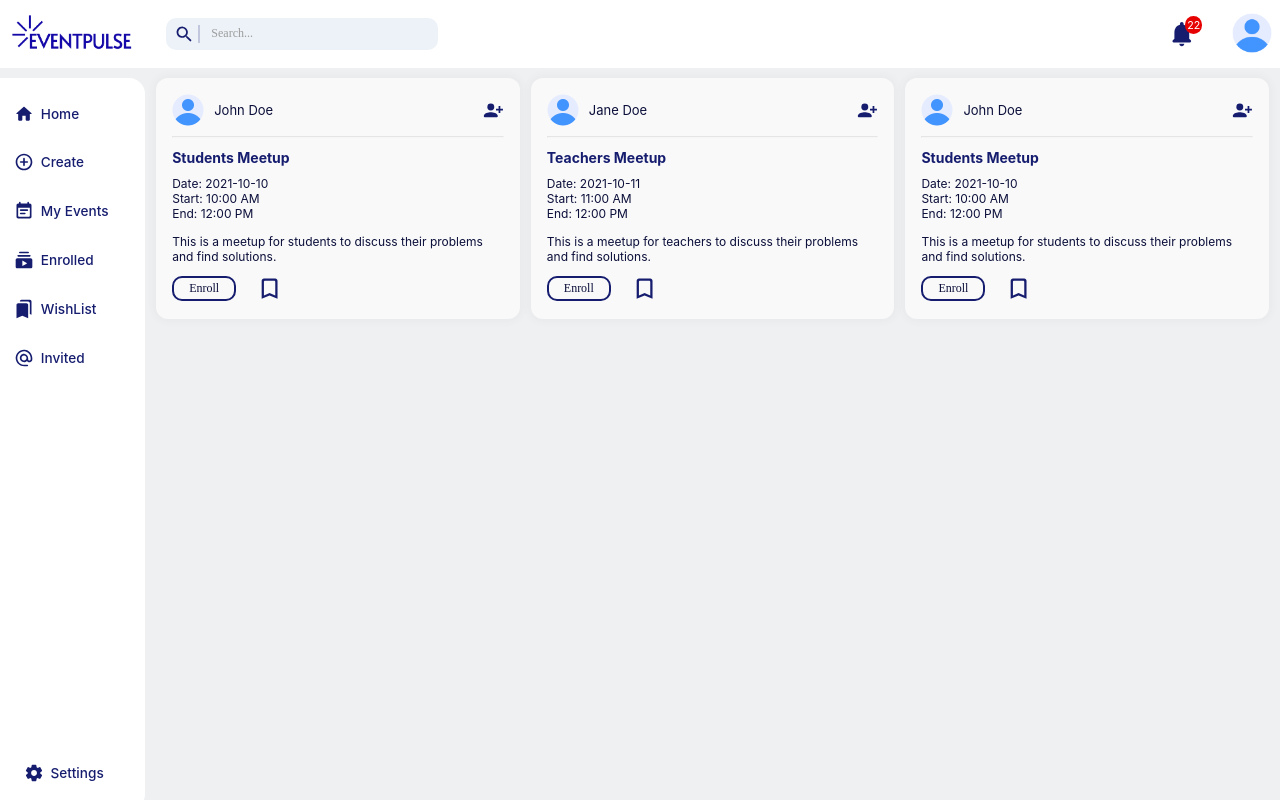
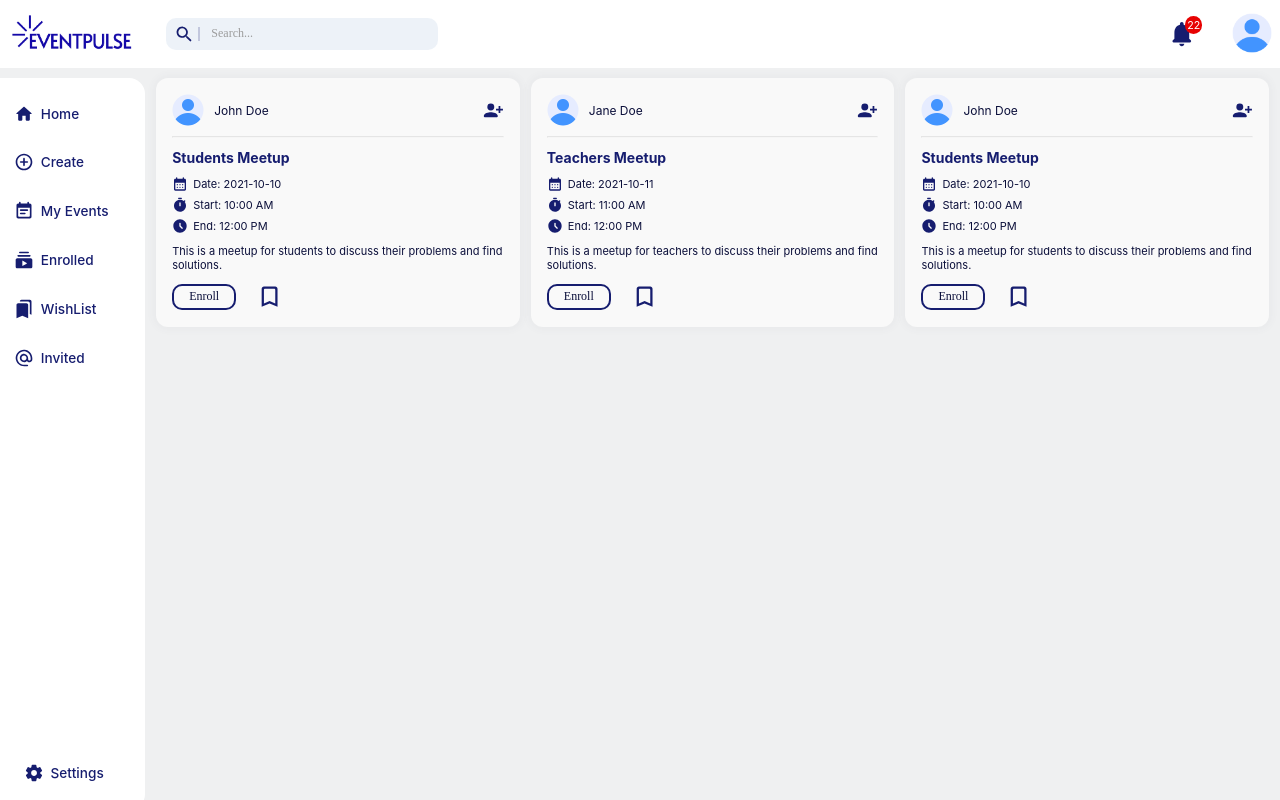
Before and after one commit to imesh-madushan/iwb360-davinci-crew, a React (Create React App) app in the folder frontend/: page / in a window 1280 px wide. Built offline with nearby package versions, Linux system fonts and the light colour scheme.

Commit message:
navbar input and post css updated

```diff
--- a/frontend/src/components/navBarAfterAuth/navBarAfterAuth.css
+++ b/frontend/src/components/navBarAfterAuth/navBarAfterAuth.css
@@ -58,7 +58,7 @@
 }
 
 .navAAuth .midcontainer .search hr{
-    height: 1rem;
+    height: 0.8rem;
     border: 1px solid #161D6F;
     opacity: 0.2;
 }
@@ -70,6 +70,11 @@
     border: none;
     font-size: 0.75rem;
     outline: none;
+}
+.navAAuth .midcontainer .search input:focus{
+    border: none;
+    outline: none;
+    box-shadow: none;
 }
 
 .navAAuth .links{
--- a/frontend/src/components/navBarAfterAuth/navBarAfterAuth.jsx
+++ b/frontend/src/components/navBarAfterAuth/navBarAfterAuth.jsx
@@ -47,13 +47,6 @@ const NavBarAfterAuth = () => {
         });
     };
 
-  const handleOutsideClick = (e) => {
-    if (dropDownRef.current.contains(e.target) || e.target.classList.contains("img")) {
-      return;
-    }
-    hideDropdown();
-  };
-
     const handleNotifiHover = () => {
         gsap.fromTo(notifiRef.current,
             {
@@ -72,7 +65,15 @@ const NavBarAfterAuth = () => {
         );
     }
 
+    // Close dropdown when click outside
     useEffect(() => {
+        const handleOutsideClick = (e) => {
+            if (dropDownRef.current.contains(e.target) || e.target.classList.contains("img")) {
+                return;
+            }
+            hideDropdown();
+        };
+
         if (isProDropdownShow) {
             showDropdown();
             document.addEventListener("mousedown", handleOutsideClick);
@@ -96,6 +97,7 @@ const NavBarAfterAuth = () => {
                 <div className="logo">
                     <a href="/"><img src={BusinessLogo} alt="" /></a>
                 </div>
+
                 <div className="midcontainer">
                     <div className="search">
                         <SearchRoundedIcon className="icon" />
@@ -103,6 +105,7 @@ const NavBarAfterAuth = () => {
                         <input type="text" placeholder="Search..." />
                     </div>
                 </div>
+
                 <div className="links">
                     <a href="/notifications" onMouseEnter={handleNotifiHover}>
                         <NotificationsRoundedIcon className="notifi" ref={notifiRef} />
@@ -121,6 +124,7 @@ const NavBarAfterAuth = () => {
 
                     </div>
                 </div>
+
             </header>
         </>
     );
--- a/frontend/src/components/ui/post/post.css
+++ b/frontend/src/components/ui/post/post.css
@@ -61,7 +61,7 @@
 }
 
 .post .creater p{
-    font-size: 13px;
+    font-size: 12px;
     margin: 0;
     padding: 0;
 }
@@ -76,15 +76,31 @@
     color: #161D6F;
 }
 
+.post .content{
+    display: flex;
+    flex-direction: column;
+    gap: 5px;
+}
+
 .post .content p{
-    font-size: 12px;
+    display: flex;
+    gap: 5px;
+    align-items: center;
+    font-size: 11px;
 }
+
+.post .content p .icon{
+    width: 1rem;
+    height: 1rem;
+    color: #161D6F;
+}
+
 .post .content a{
     color: #2c3bd8;
 
 }
 .post .content .desc{
-    margin-top: 0.8rem;
+    margin-top: 5px;
 }
 
 .post .actions{
--- a/frontend/src/components/ui/post/post.jsx
+++ b/frontend/src/components/ui/post/post.jsx
@@ -5,10 +5,13 @@ import { useGSAP } from "@gsap/react";
 import BookmarkBorderRoundedIcon from '@mui/icons-material/BookmarkBorderRounded';
 import BookmarkAddedRoundedIcon from '@mui/icons-material/BookmarkAddedRounded';
 import PersonAddAlt1RoundedIcon from '@mui/icons-material/PersonAddAlt1Rounded';
+import CalendarMonthRoundedIcon from '@mui/icons-material/CalendarMonthRounded';
+import TimerRoundedIcon from '@mui/icons-material/TimerRounded';
+import AccessTimeFilledRoundedIcon from '@mui/icons-material/AccessTimeFilledRounded';
 import userLogoPng from '../../../assests/user.png';
 import './post.css';
 
-const Post = ({creater, title, date, start, end, description}) => {
+const Post = ({ creater, title, date, start, end, description }) => {
     const [enrolled, setEnrolled] = useState(false);
     const [bookmark, setBookmark] = useState(false);
     const enrollRef = useRef(null);
@@ -96,33 +99,32 @@ const Post = ({creater, title, date, start, end, description}) => {
                 <div className="follow" onClick={handleFollow} ref={followRef}>
                     {isFollowing ? (
                         <span>following</span>
-                    ):(
+                    ) : (
                         <PersonAddAlt1RoundedIcon className="icon" />
                     )}
                 </div>
             </div>
-            <hr className="devider"/>
+            <hr className="devider" />
             <div className="title">
                 <h4>{title}</h4>
             </div>
             <div className="content">
-                <p>Date: {date}</p>
-                <p>Start: {start}</p>
-                <p>End: {end}</p>
+                <p><CalendarMonthRoundedIcon className="icon" /> Date: {date}</p>
+                <p><TimerRoundedIcon className="icon" /> Start: {start}</p>
+                <p><AccessTimeFilledRoundedIcon className="icon" /> End: {end}</p>
                 <p className="desc">{description}</p>
             </div>
             <div className="actions">
                 <button onClick={triggerEnrolled} ref={enrollRef}>Enroll</button>
-                {enrolled ? (<></>):(
+                {enrolled ? (<></>) : (
                     <>
                         {bookmark ? (
                             <BookmarkAddedRoundedIcon onClick={triggerBookmark} className="bmark icon" />
-                        ):(
+                        ) : (
                             <BookmarkBorderRoundedIcon onClick={triggerBookmark} className="bmark icon" />
                         )}
                     </>
                 )}
-
             </div>
         </div>
     )
```
Lines whose indentation alone changed are shown as unchanged.
